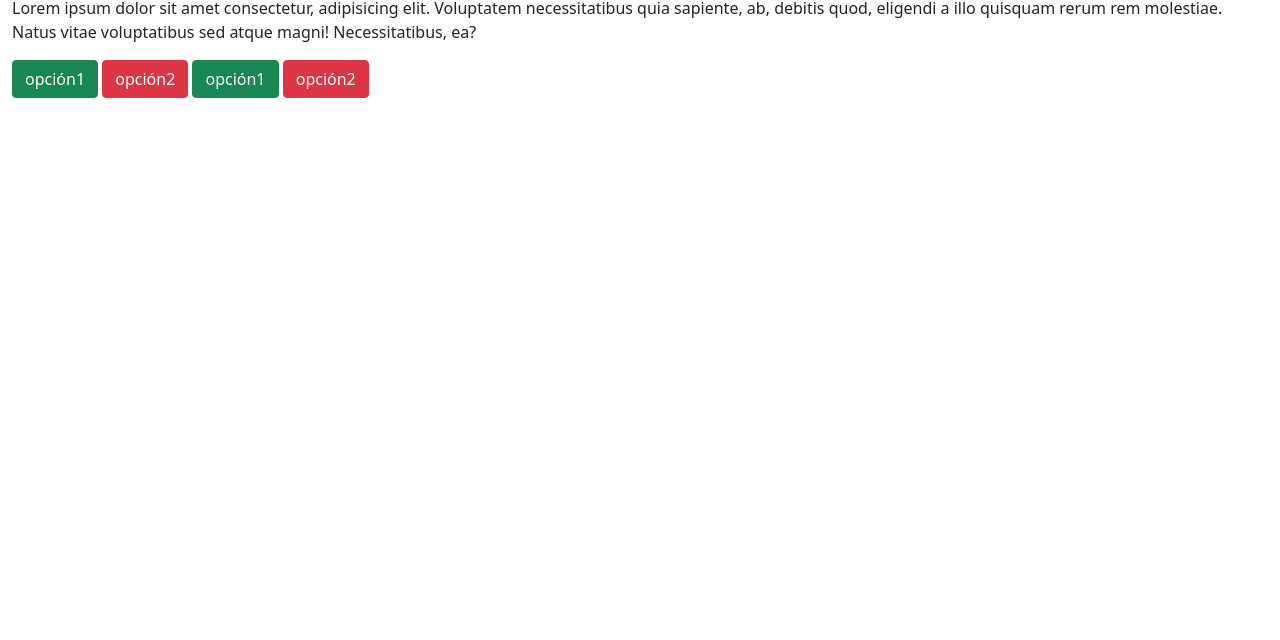
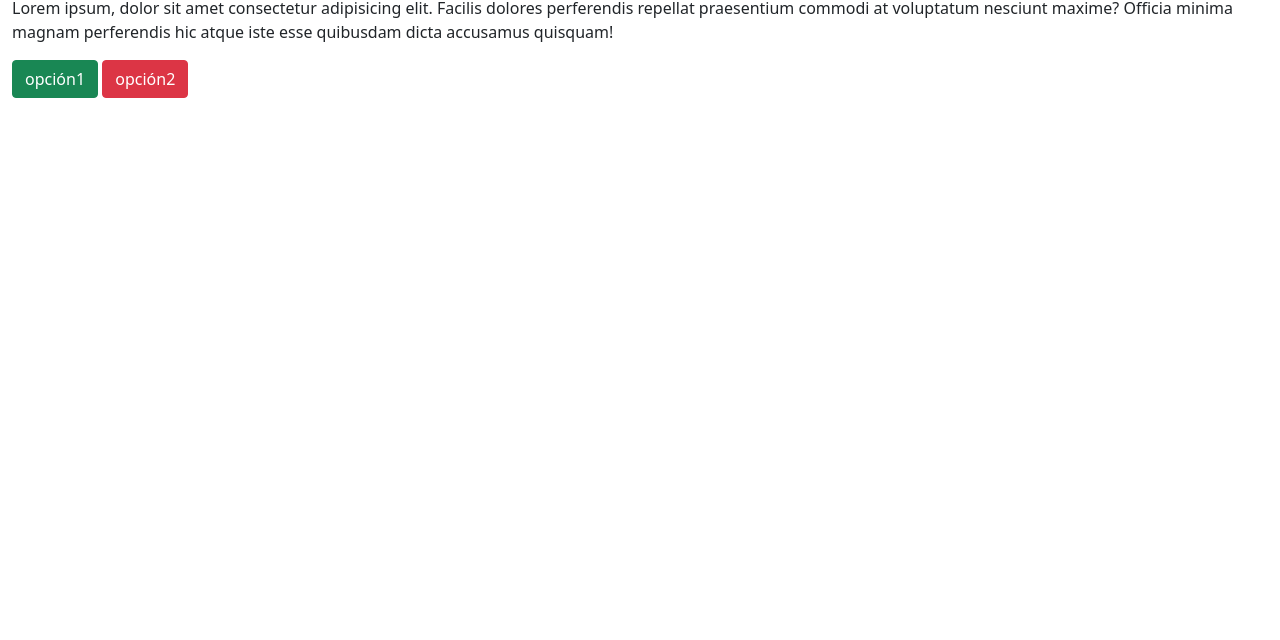
Before and after one commit to Diana22m/80688, a plain HTML site: page index.html in a window 1280 px wide. Shown: the part 160-800 px from the top of the page. Drawn offline with nearby package versions, Linux system fonts and the light colour scheme.

Commit message:
formulario

```diff
--- a/index.html
+++ b/index.html
@@ -1,14 +1,15 @@
 <!DOCTYPE html>
 <html lang="en">
+
 <head>
     <meta charset="UTF-8">
     <meta http-equiv="X-UA-Compatible" content="IE=edge">
     <meta name="viewport" content="width=device-width, initial-scale=1.0">
     <title>Página principal</title>
+
     <!-- CSS only -->
     <link href="https://cdn.jsdelivr.net/npm/bootstrap@5.1.0/dist/css/bootstrap.min.css" rel="stylesheet"
         integrity="sha384-KyZXEAg3QhqLMpG8r+8fhAXLRk2vvoC2f3B09zVXn8CA5QIVfZOJ3BCsw2P0p/We" crossorigin="anonymous">
-
     <!-- <style>
         h1 {
             color: brown;
@@ -16,24 +17,23 @@
     </style> -->
     <link rel="stylesheet" href="estilo.css">
 </head>
+
 <body>
+
     <h1>Página principal</h1>
-    <!-- Contenedor padre -->
+    <!-- contenedor padre-->
     <div class="container-fluid">
-        <!-- Fila -->
+        <!-- fila -->
         <div class="row">
-            <!-- Columna -->
+            <!-- columna -->
             <div class="col-md-12">
-                <!-- Mostrar algún contenido -->
+                <!--mostrar algún contenido-->
                 <div>
                     <h2>Título 2</h2>
-                    <p>Lorem ipsum dolor sit amet consectetur, adipisicing elit. Voluptatem
-                        necessitatibus quia sapiente, ab, debitis quod, eligendi a illo quisquam
-                        rerum rem molestiae. Natus vitae voluptatibus sed atque magni! Necessitatibus, ea?
-                    </p>
+                    <p>Lorem ipsum, dolor sit amet consectetur adipisicing elit. Facilis dolores perferendis repellat
+                        praesentium commodi at voluptatum nesciunt maxime? Officia minima magnam perferendis hic atque
+                        iste esse quibusdam dicta accusamus quisquam!</p>
                     <p>
-                        <a class="btn btn-success" href="">opción1</a>
-                        <a class="btn btn-danger" href="">opción2</a>
                         <a class="btn btn-success" href="ejemplo.html">opción1</a>
                         <a class="btn btn-danger" href="ejemplo2.html">opción2</a>
                     </p>
@@ -41,5 +41,8 @@
             </div>
         </div>
     </div>
+
+
 </body>
+
 </html>
```
